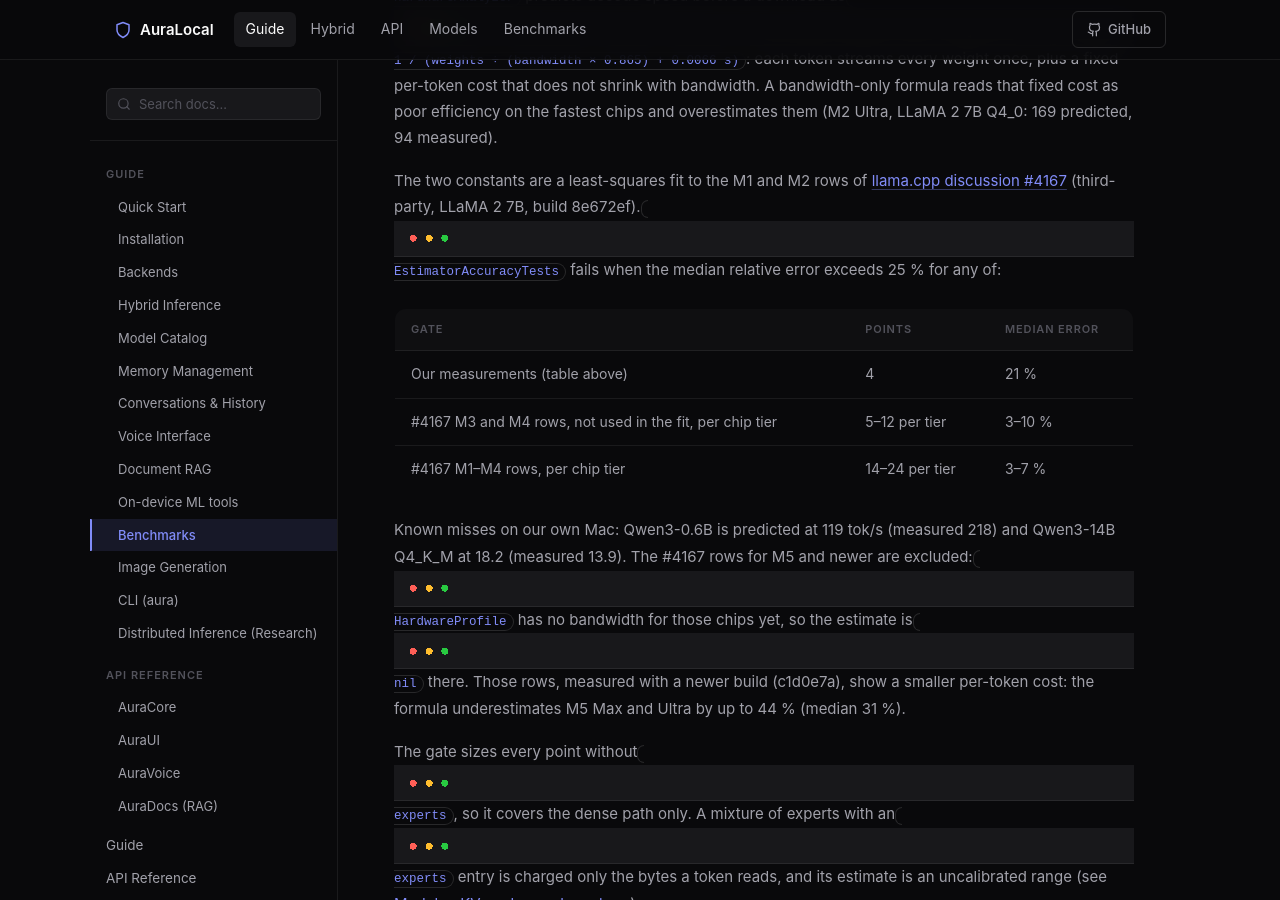
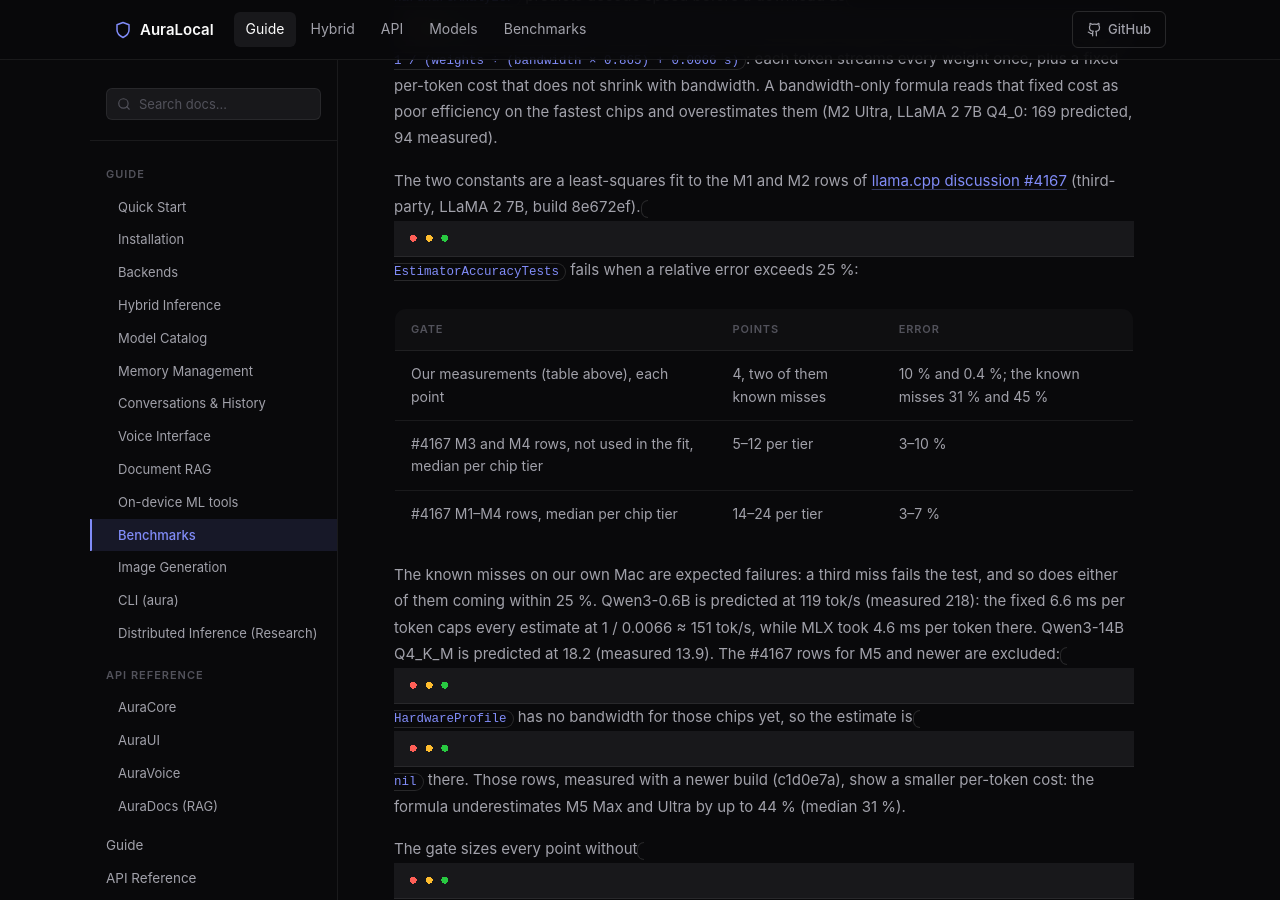
Before and after one commit to iOSDevC/AuraLocal, a Jekyll site: the page built from docs/guide/benchmarks.md, in a window 1280 px wide and 900 px high, scrolled down 1913 px. Built offline with Jekyll 4.4.1, drawn with Linux system fonts in a browser that asks for light colours; some of the changed text lies outside the part shown.

Commit message:
fix(stats): time MLX decode from token callbacks and gate each estimator point
MLX's generateTime also covers the step that drew the stop token, which
generationTokenCount leaves out, so decodeTokensPerSecond was biased low by
(n - 1) / n on every reply that ended on EOS. Decode is now timed from the first
token callback to the last, the same span as llama.cpp's stream. The MLX
backend's generateParameters becomes parameters (it was named after its type).

The estimator gate on our own measurements took the median of four points, so
it passed with two of them outside 25 %. Each point is now gated on its own;
the two known misses (Qwen3-0.6B MLX: the fixed 6.6 ms per token caps any
estimate at 151 tok/s; Qwen3-14B Q4_K_M) are expected failures, so a third miss
fails, and so does either of them coming within the gate. The #4167 rows move
from a six-member tuple to a small struct.

Co-Authored-By: Claude Opus 5.5 <noreply@anthropic.com>

````diff
--- a/docs/guide/benchmarks.md
+++ b/docs/guide/benchmarks.md
@@ -44,16 +44,18 @@ fastest chips and overestimates them (M2 Ultra, LLaMA 2 7B Q4_0: 169 predicted,
 
 The two constants are a least-squares fit to the M1 and M2 rows of
 [llama.cpp discussion #4167](https://github.com/ggml-org/llama.cpp/discussions/4167) (third-party, LLaMA 2 7B,
-build 8e672ef). `EstimatorAccuracyTests` fails when the median relative error exceeds 25 % for any of:
+build 8e672ef). `EstimatorAccuracyTests` fails when a relative error exceeds 25 %:
 
-| Gate | Points | Median error |
+| Gate | Points | Error |
 |---|---|---|
-| Our measurements (table above) | 4 | 21 % |
-| #4167 M3 and M4 rows, not used in the fit, per chip tier | 5–12 per tier | 3–10 % |
-| #4167 M1–M4 rows, per chip tier | 14–24 per tier | 3–7 % |
+| Our measurements (table above), each point | 4, two of them known misses | 10 % and 0.4 %; the known misses 31 % and 45 % |
+| #4167 M3 and M4 rows, not used in the fit, median per chip tier | 5–12 per tier | 3–10 % |
+| #4167 M1–M4 rows, median per chip tier | 14–24 per tier | 3–7 % |
 
-Known misses on our own Mac: Qwen3-0.6B is predicted at 119 tok/s (measured 218) and Qwen3-14B Q4_K_M at
-18.2 (measured 13.9). The #4167 rows for M5 and newer are excluded: `HardwareProfile` has no bandwidth for
+The known misses on our own Mac are expected failures: a third miss fails the test, and so does either of them
+coming within 25 %. Qwen3-0.6B is predicted at 119 tok/s (measured 218): the fixed 6.6 ms per token caps every
+estimate at 1 / 0.0066 ≈ 151 tok/s, while MLX took 4.6 ms per token there. Qwen3-14B Q4_K_M is predicted at 18.2
+(measured 13.9). The #4167 rows for M5 and newer are excluded: `HardwareProfile` has no bandwidth for
 those chips yet, so the estimate is `nil` there. Those rows, measured with a newer build (c1d0e7a), show a smaller
 per-token cost: the formula underestimates M5 Max and Ultra by up to 44 % (median 31 %).
 
@@ -178,5 +180,6 @@ if let stats = llm.lastGenerationStats {
 }
 ```
 
-`lastGenerationStats` reports MLX runtime counters as they are; on llama.cpp, prompt tokens are estimated. See
+`lastGenerationStats` reports MLX's token counts and prefill time as the runtime gives them, and times decode from the
+first token to the last on every backend; on llama.cpp, prompt tokens are estimated. See
 [Generation Stats]({{ '/api/core' | relative_url }}#generation-stats).
````
Also changed, not shown: docs/api/core.md (+2 -2 lines), 4 other files.
